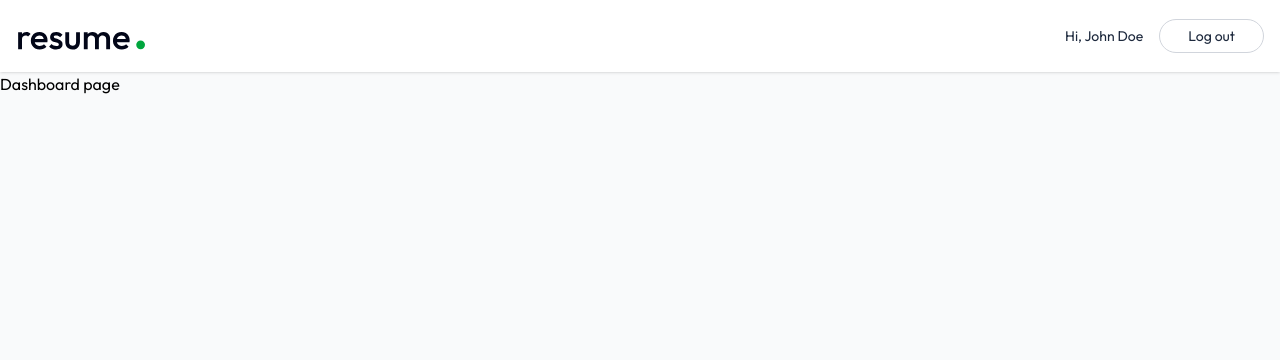
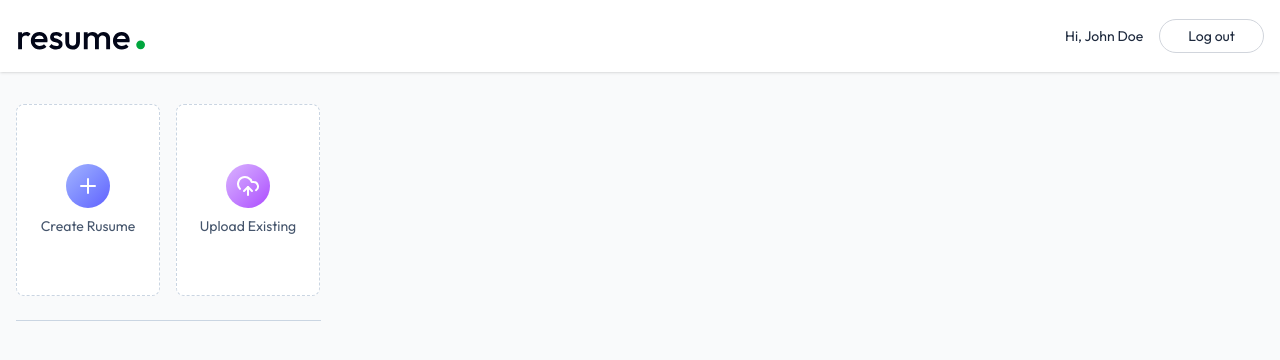
Before and after one commit to tushargupta8954/Resume-Builder, a React (Vite) app in the folder client/: page /app in a window 1280 px wide. Shown: the top 360 px of the page. Built offline with nearby package versions, Linux system fonts and the light colour scheme; a web font is replaced by a local one.

Commit message:
Created the resume Dashboard with create and upload actions

```diff
--- a/client/src/components/home/Features.jsx
+++ b/client/src/components/home/Features.jsx
@@ -16,7 +16,7 @@
          a professional resume in minutes with intelligent AI-powered tools and features.'/>
 
             <div className="flex flex-col md:flex-row items-center justify-center xl:-mt-10">
-                <img className="max-w-2xl w-full xl:-ml-32" src="https://raw.githubusercontent.com/prebuiltui/prebuiltui/main/assets/features/group-image-1.png" alt="" />
+                <img className="max-w-2xl w-full xl:-ml-32" src="https://raw.githubusercontent.com/prebuiltui/prebuiltui/main/assets/features/group-image-1.png" alt="it's not showing  " />
                 <div className="px-4 md:px-0" onMouseEnter={() => setIsHover(true)} onMouseLeave={() => setIsHover(false)}>
                     <div className={"flex items-center justify-center gap-6 max-w-md group cursor-pointer"}>
                         <div className={`p-6 group-hover:bg-violet-100 border border-transparent group-hover:border-violet-300  flex gap-4 rounded-xl transition-colors ${!isHover ? 'border-violet-300 bg-violet-100' : ''}`}>
--- a/client/src/components/home/Hero.jsx
+++ b/client/src/components/home/Hero.jsx
@@ -1,5 +1,6 @@
 import React from 'react'
 import {Link} from 'react-router-dom'
+import { useState } from 'react'
 
 
 const Hero = () => {
--- a/client/src/pages/Dashboard.jsx
+++ b/client/src/pages/Dashboard.jsx
@@ -1,9 +1,31 @@
-import React from 'react'
+import React, { useEffect, useState } from 'react'
+import {PlusIcon, UploadCloudIcon} from 'lucide-react'
+import { dummyResumeData } from '../assets/assets'
 
 const Dashboard = () => {
+
+
   return (
     <div>
-      <h1>Dashboard page</h1>
+      <div className='max-w-7xl mx-auto
+      px-4 py-8'>
+        <p className='text-2xl font-medium mb-6 bg-gradient-to-r from-slate-600 to-slate-700 bg-clip-text text-transparent sm:hidden'>Welcome, Joe Doe </p>
+        <div className='flex gap-4'>
+          <button className='w-full bg-white sm:max-w-36 h-48 flex flex-col items-center justify-center rounded-lg gap-2 text-slate-600 border border-dashed border-slate-300 group hover:border-indigo-500 hover:shadow-lg translate-all duration-300 cursor-pointer'>
+            <PlusIcon className='size-11 translate-all duration-300 p-2.5 bg-gradient-to-br from-indigo-300 to-indigo-500 text-white rounded-full' />
+            <p className='text-sm group-hover:text-indigo-600 transition-all duration-300'>Create Rusume</p>
+          </button>
+          <button className='w-full bg-white sm:max-w-36 h-48 flex flex-col items-center justify-center rounded-lg gap-2 text-slate-600 border border-dashed border-slate-300 group hover:border-purple-500 hover:shadow-lg translate-all duration-300 cursor-pointer'>
+            <UploadCloudIcon className='size-11 translate-all duration-300 p-2.5 bg-gradient-to-br from-purple-300 to-purple-500 text-white rounded-full' />
+            <p className='text-sm group-hover:text-purple-600 transition-all duration-300'>Upload Existing</p>
+          </button>
+        </div>
+
+        <hr className='border-slate-300 my-6 sm:w-[305px]' />
+
+
+
+      </div>
     </div>
   )
 }
--- a/client/src/pages/Layout.jsx
+++ b/client/src/pages/Layout.jsx
@@ -7,7 +7,8 @@
     <div>
 
       <div className='min-h-screen bg-gray-50'>
-        <Navbar/>
+        <Navbar />
+
         <Outlet/>
 
       </div>
--- a/client/src/pages/Login.jsx
+++ b/client/src/pages/Login.jsx
@@ -5,7 +5,7 @@
 
   const query = new URLSearchParams(window.location.search)
   const urlState = query.get('state')
-  const [state, setState] = React.useState("urlState || login")
+  const [state, setState] = React.useState(urlState || "login")
 
     const [formData, setFormData] = React.useState({
         name: '',
```
